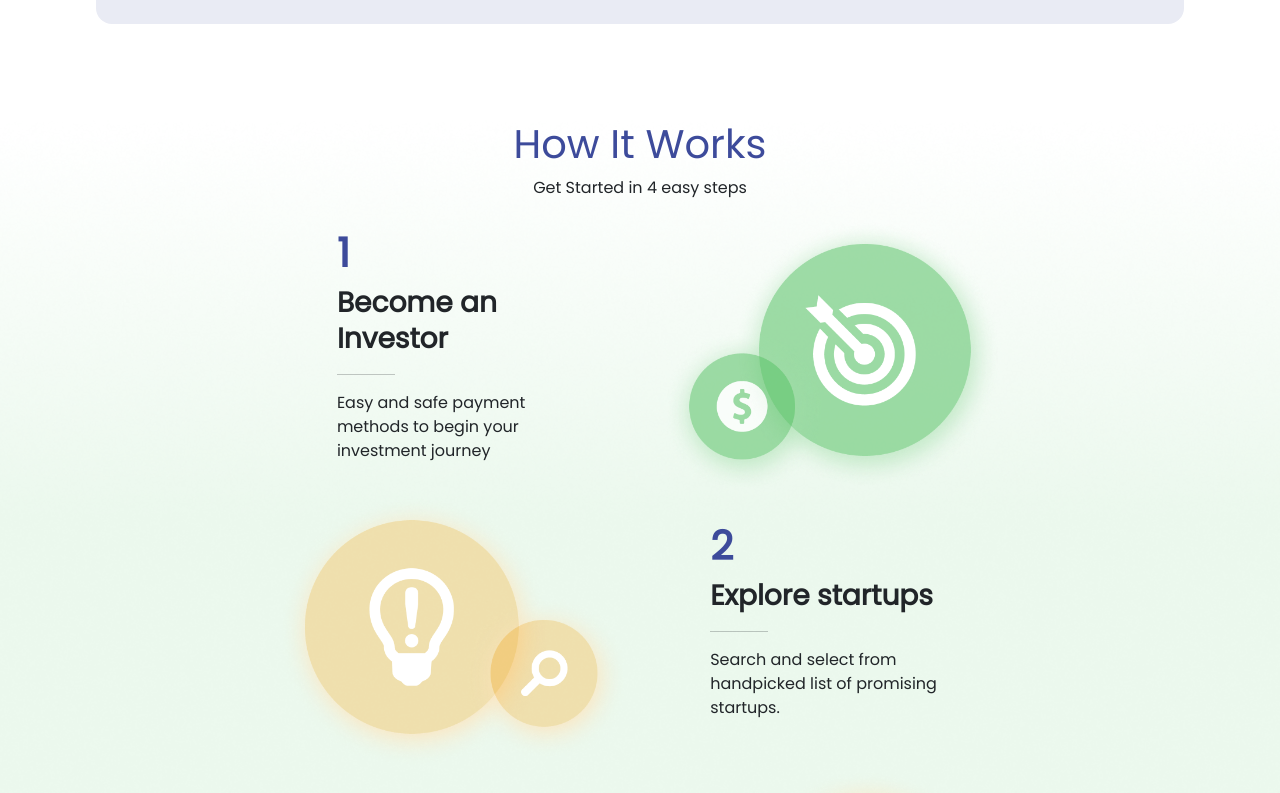
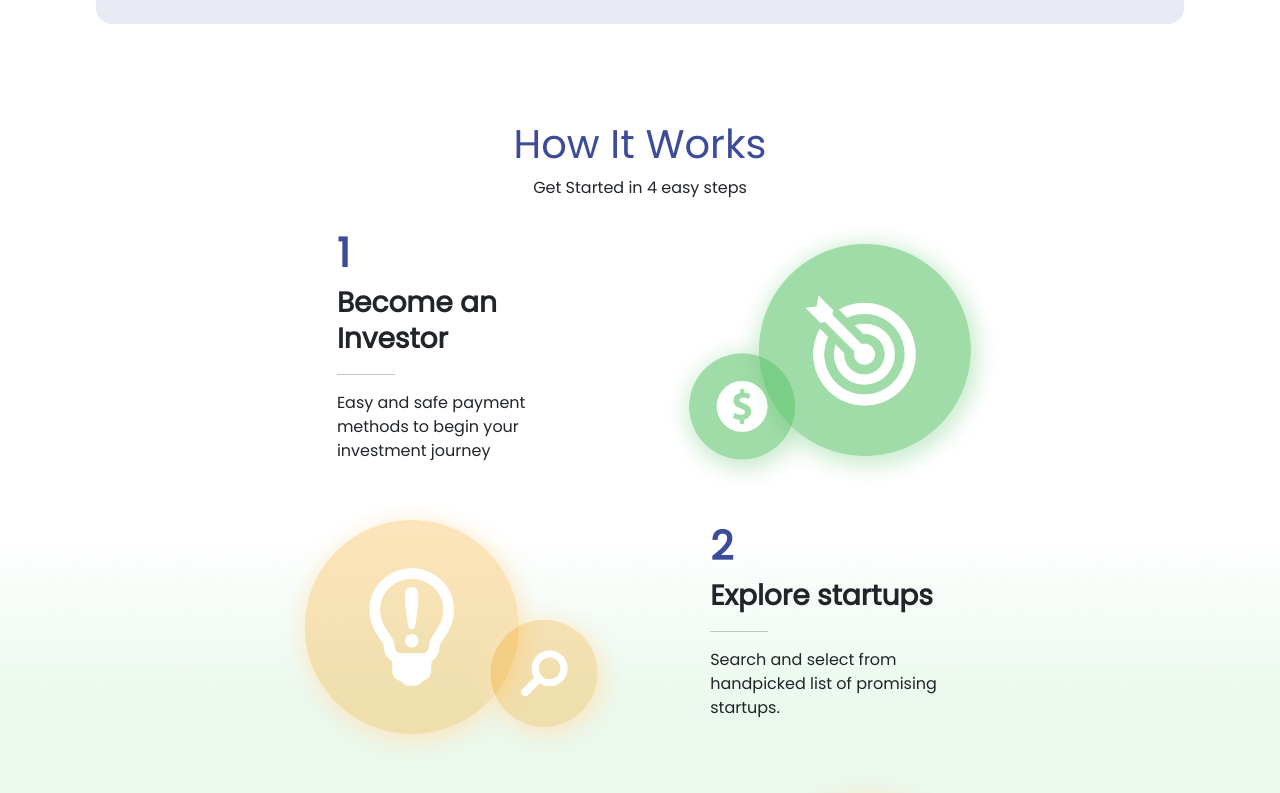
Before and after one commit to dheerajhemachandran/venturebuddy-google-auth, a React (Create React App) app: page / in a window 1280 px wide. Shown: the part 2380-3173 px from the top of the page. Built offline with nearby package versions, Linux system fonts and the light colour scheme.

Commit message:
bg position refixed

```diff
--- a/src/App.css
+++ b/src/App.css
@@ -398,7 +398,7 @@ header .col-10 {
 
 #how-it-works {
   background: url("./images/organisations-bg.png");
-  background-size: cover;
+  background-size: 100%;
   background-repeat: no-repeat;
   background-position-y: center;
 }
```
